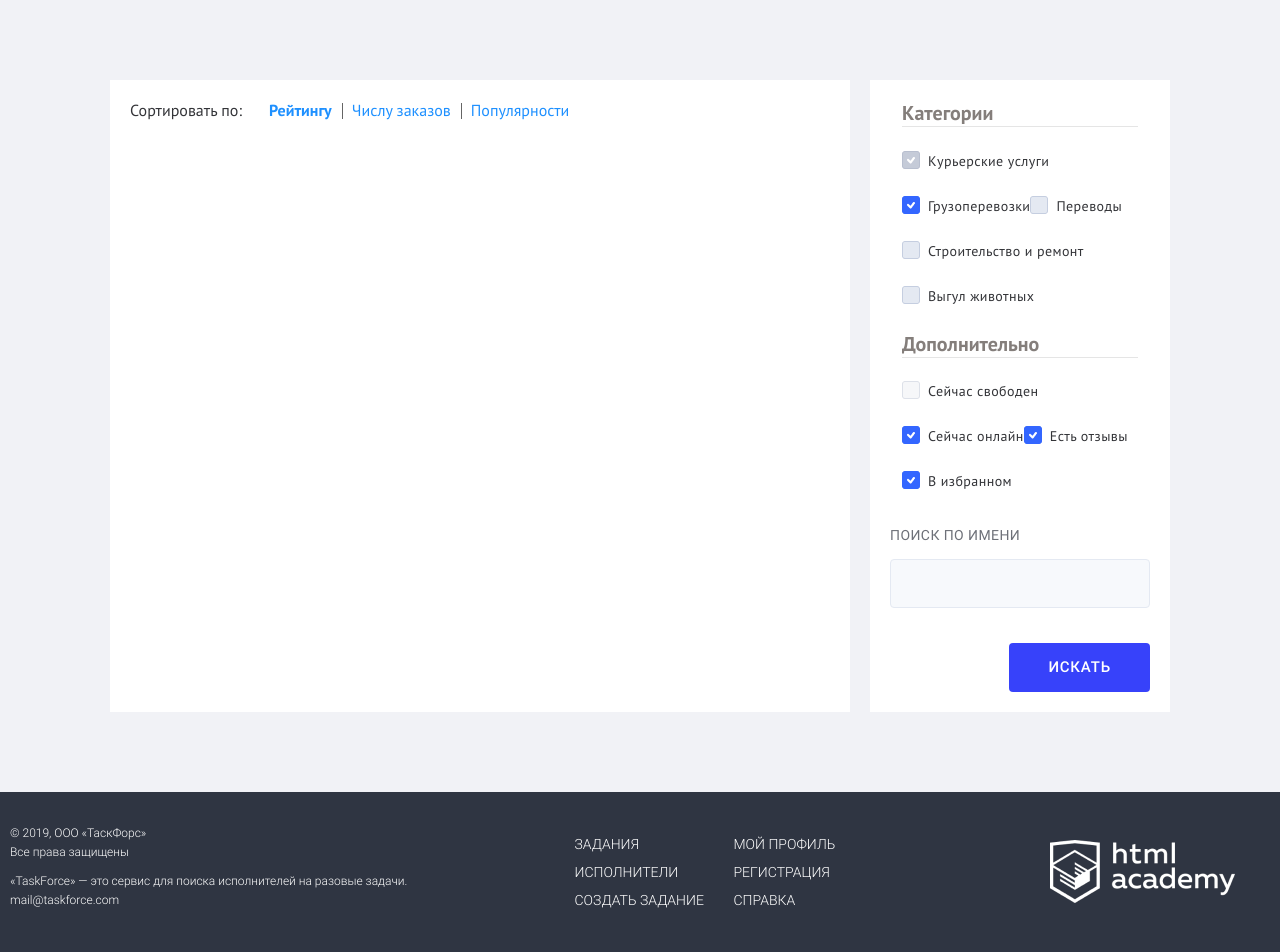
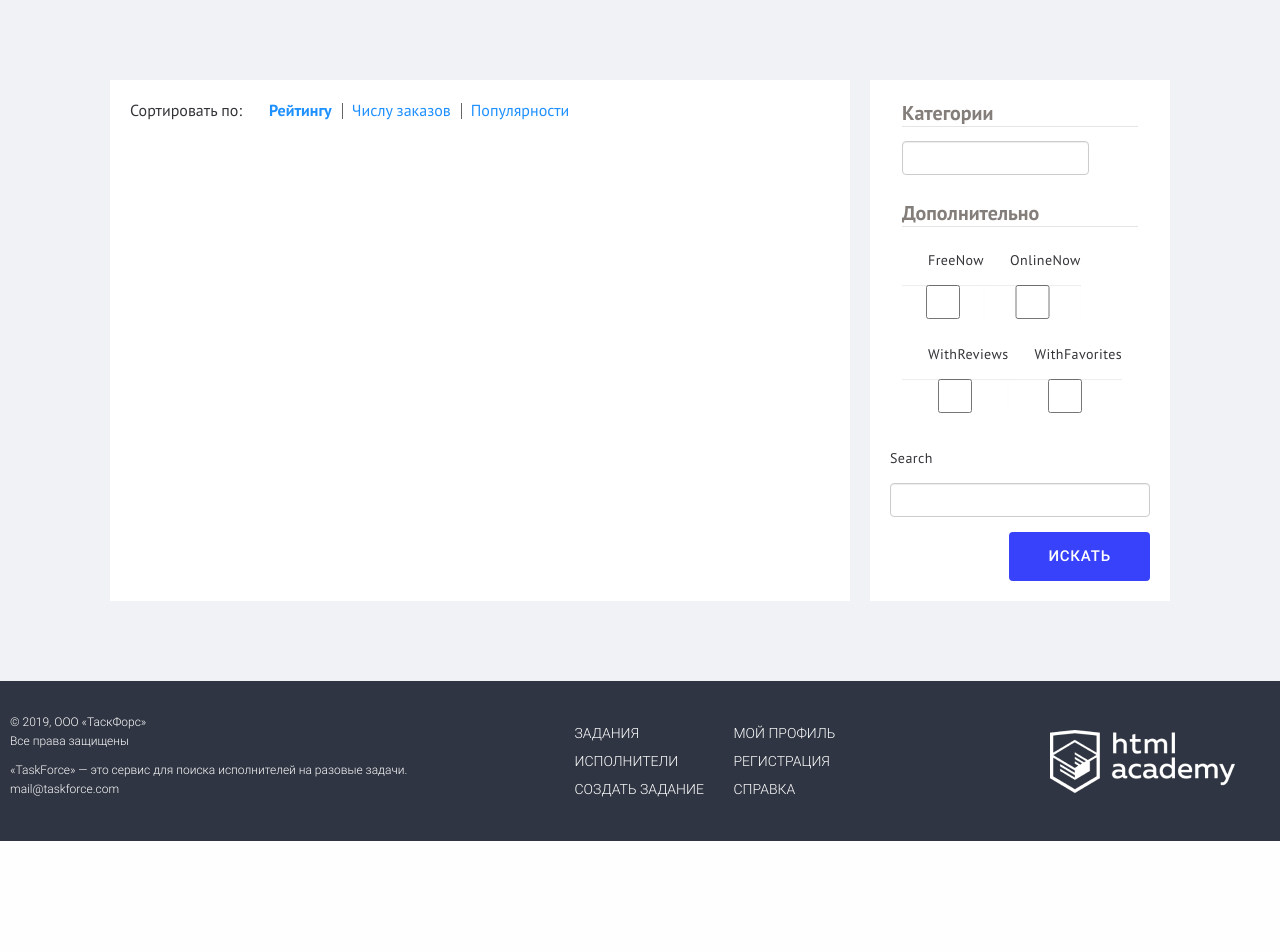
Before and after one commit to htmlacademy-yii/514921-task-force-1, a PHP site: template frontend/views/users/index.php in a window 1280 px wide. Shown: the part 79-1031 px from the top of the page. After the commit the page ends 920 px from the top, so only its background shows below. Run offline with PHP 8.4, Linux system fonts and the light colour scheme; the template is opened without the code that fills it, so the values that code supplies are empty; form fields are guessed from the names that the template uses; some libraries are stand-ins or nearby versions.

Commit message:
add filter form for page users

```diff
--- a/frontend/views/users/index.php
+++ b/frontend/views/users/index.php
@@ -1,4 +1,9 @@
 <?php
+
+use app\models\Categories;
+use yii\widgets\ActiveForm;
+use yii\helpers\Html;
+
 $this->title = 'Исполнители';
 ?>
 <main class="page-main">
@@ -44,37 +49,71 @@ $this->title = 'Исполнители';
             </div>
             <?php endforeach; ?>
         </section>
+
         <section  class="search-task">
             <div class="search-task__wrapper">
-                <form class="search-task__form" name="users" method="post" action="#">
+                <?php $form = ActiveForm::begin([
+                    'id' => 'filter-form',
+                    'options' => ['class' => 'search-task__form'],
+                    'action' => ['/users'],
+                    'method' => 'get'
+                ]); ?>
                     <fieldset class="search-task__categories">
                         <legend>Категории</legend>
-                        <input class="visually-hidden checkbox__input" id="101" type="checkbox" name="" value="" checked disabled>
-                        <label for="101">Курьерские услуги </label>
-                        <input class="visually-hidden checkbox__input" id="102" type="checkbox" name="" value="" checked>
-                        <label  for="102">Грузоперевозки </label>
-                        <input class="visually-hidden checkbox__input" id="103" type="checkbox" name="" value="">
-                        <label  for="103">Переводы </label>
-                        <input class="visually-hidden checkbox__input" id="104" type="checkbox" name="" value="">
-                        <label  for="104">Строительство и ремонт </label>
-                        <input class="visually-hidden checkbox__input" id="105" type="checkbox" name="" value="">
-                        <label  for="105">Выгул животных </label>
+                        <?php echo $form->field($usersFilter, 'specializations',
+                            ['options' => ['class' => '']])
+                            ->label(false)
+                            ->checkboxList(Categories::find()->select(['name','id'])->indexBy('id')->column(),
+                                [
+                                    'item' => function ($index, $label, $name, $checked, $value) use ($usersFilter) {
+                                        return '<input class="visually-hidden checkbox__input" id="categories_' . $value . '"
+                         type="checkbox" name="' . $name . '" value="' . $value . '" ' . $checked . '>
+                                        <label for="categories_' . $value . '">' . $label . '</label>';
+                                    }
+                                ]) ?>
                     </fieldset>
                     <fieldset class="search-task__categories">
                         <legend>Дополнительно</legend>
-                        <input class="visually-hidden checkbox__input" id="106" type="checkbox" name="" value="" disabled>
-                        <label for="106">Сейчас свободен</label>
-                        <input class="visually-hidden checkbox__input" id="107" type="checkbox" name="" value="" checked>
-                        <label for="107">Сейчас онлайн</label>
-                        <input class="visually-hidden checkbox__input" id="108" type="checkbox" name="" value="" checked>
-                        <label for="108">Есть отзывы</label>
-                        <input class="visually-hidden checkbox__input" id="109" type="checkbox" name="" value="" checked>
-                        <label for="109">В избранном</label>
+                        <?php echo $form->field($usersFilter, 'freeNow', [
+                                'template' => '{input}{label}',
+                                'options' => ['class' => ''],
+                            ])
+                        ->checkbox([
+                                'class' => 'visually-hidden checkbox__input'
+                        ],false) ?>
+                        <?php echo $form->field($usersFilter, 'onlineNow', [
+                            'template' => '{input}{label}',
+                            'options' => ['class' => ''],
+                        ])
+                            ->checkbox([
+                                'class' => 'visually-hidden checkbox__input'
+                            ],false) ?>
+                        <?php echo $form->field($usersFilter, 'withReviews', [
+                            'template' => '{input}{label}',
+                            'options' => ['class' => ''],
+                        ])
+                            ->checkbox([
+                                'class' => 'visually-hidden checkbox__input'
+                            ],false) ?>
+                        <?php echo $form->field($usersFilter, 'withFavorites', [
+                            'template' => '{input}{label}',
+                            'options' => ['class' => ''],
+                        ])
+                            ->checkbox([
+                                'class' => 'visually-hidden checkbox__input'
+                            ],false) ?>
                     </fieldset>
-                    <label class="search-task__name" for="110">Поиск по имени</label>
-                    <input class="input-middle input" id="110" type="search" name="q" placeholder="">
-                    <button class="button" type="submit">Искать</button>
-                </form>
+                    <?php echo $form->field($usersFilter, 'search', [
+                        'template' => '{label}{input}',
+                        'options' => ['class' => ''],
+                        'labelOptions' => ['class' =>'search-task__name']
+                    ])
+                        ->input('search', [
+                            'class' => 'input-middle input',
+                            'style' => 'width: 100%'
+                    ]) ?>
+                    <?= Html::submitButton('Искать', ['class' => 'button']); ?>
+                <?php ActiveForm::end(); ?>
             </div>
         </section>
     </div>
```
Also changed, not shown: console/migrations/m200408_082450_add_test_data_to_tables.php (+11 -0 lines), frontend/controllers/UsersController.php (+26 -2 lines), frontend/models/Users.php (+32 -0 lines), frontend/models/UsersFilter.php (added, +34 -0 lines).
